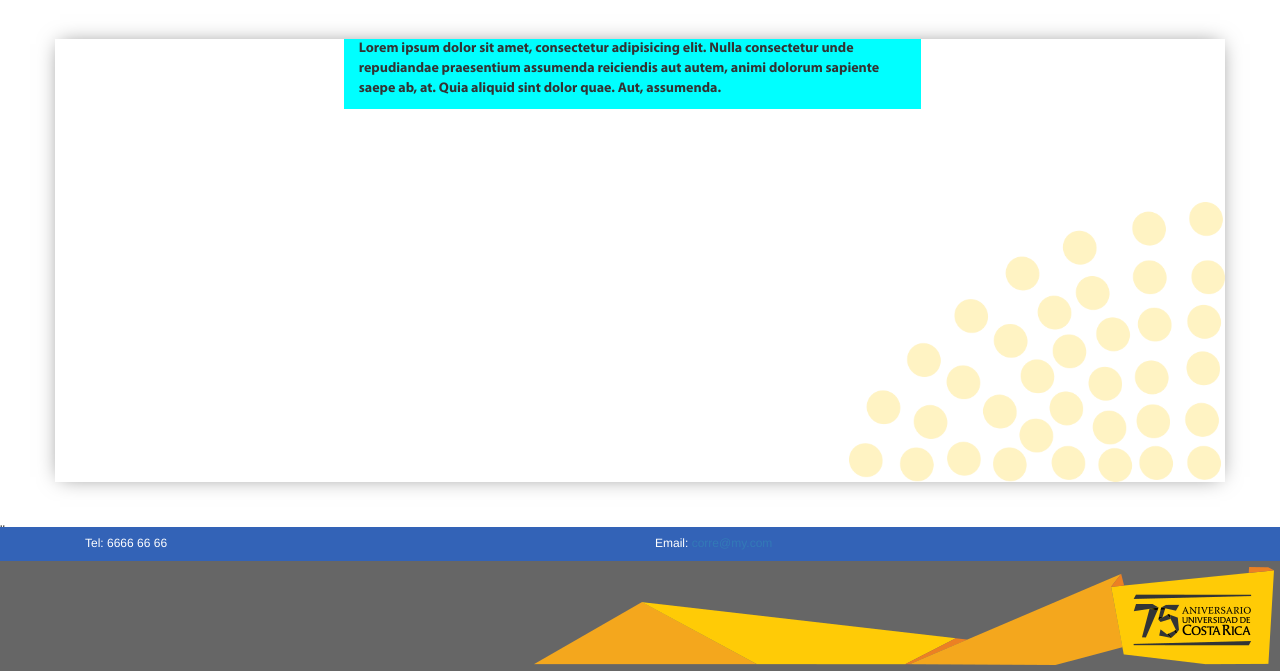
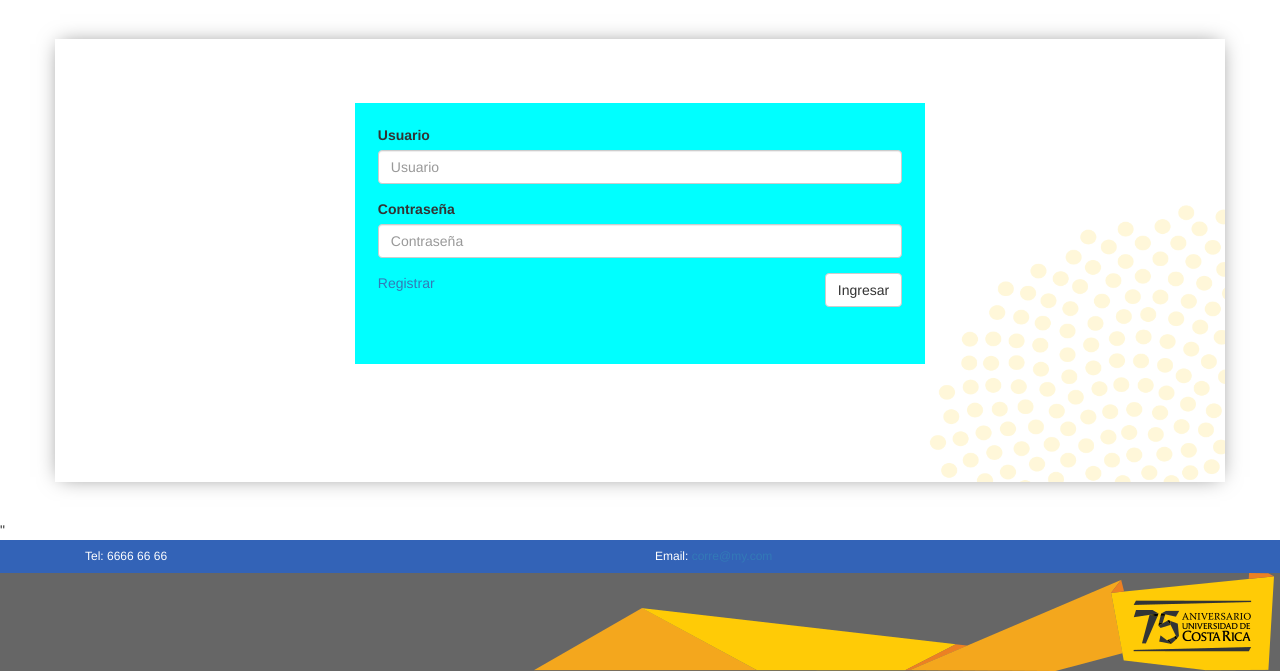
Before and after one commit to FranciscoMG/planillas, a PHP site: page / in a window 1280 px wide. Shown: the part 129-800 px from the top of the page. Run offline with PHP 8.4, Linux system fonts and the light colour scheme.

Commit message:
Vinicio: se trabaja en formulario

```diff
--- a/css/style.css
+++ b/css/style.css
@@ -42,7 +42,7 @@ footer .row1 {
 }
 footer .row2 {
 	background-color: #666666;
-	padding: 0.5%;
+	padding-right: 0.5%;
 	margin-right: -15px;
 	box-sizing: border-box;
 }
@@ -80,15 +80,22 @@ p {
 
 .index #perfil-nav {
 	background-color: #E9F1F9;
+	margin-right: 0;
 }
 .index .contenedor-log {
 	background-color: aqua;
+	padding: 2%;
+	padding-bottom: 5%;
+}
+.index .contenedor-log .row-formulario {
+
 }
 .index main .fondo-log {
+	padding-top: 5%;
 	height: 100%;
 	background-image: url("../img/circulos.png");
 	background-position: right bottom;
 	background-repeat: no-repeat;
-	background-size: 47vh 35vh;
+	background-size: 37vh 35vh;
 	box-shadow: 0px 0px 20px -5px rgba(0,0,0,0.5);
 }
--- a/index.php
+++ b/index.php
@@ -31,15 +31,26 @@
 	</header>
 	<main>
 		<div class="container fondo-log">
-			<div class="row ">
-				<div class="col-md-6 col-md-offset-3 col-lg-6  col-lg-offset-3 contenedor-log ">
-				<p>Lorem ipsum dolor sit amet, consectetur adipisicing elit. Nulla consectetur unde repudiandae praesentium assumenda reiciendis aut autem, animi dolorum sapiente saepe ab, at. Quia aliquid sint dolor quae. Aut, assumenda.</p>
+			<div class="row center-block">
+				<div class="col-sm-6 col-sm-offset-3 col-md-6 col-md-offset-3 col-lg-6  col-lg-offset-3 contenedor-log ">
+					<form>
+					  <div class="form-group">
+					    <label for="exampleInputEmail1">Usuario</label>
+					    <input type="email" class="form-control" id="exampleInputEmail1" placeholder="Usuario">
+					  </div>
+					  <div class="form-group">
+					    <label for="exampleInputPassword1">Contraseña</label>
+					    <input type="password" class="form-control" id="exampleInputPassword1" placeholder="Contraseña">
+					  </div>
+					  <a href="#">Registrar</a>
+					  <button type="submit" class="btn btn-default pull-right">Ingresar</button>
+					</form>
 				</div>
 			</div>
 		</div>
 			<div class="clearfix"></div>
 	</main>
-	<footer class="navbar-fixed-bottom hidden-xs hidden-ms" >
+	<footer class="navbar-fixed-bottom hidden-xs hidden-sm" >
 		<div class="container-fluid">
 			<div class="row row1">
 				<div class="container">
--- a/php/masterPage.php
+++ b/php/masterPage.php
@@ -188,7 +188,7 @@
 		</div>
 			<div class="clearfix"></div>
 	</main>
-	<footer class="navbar-fixed-bottom hidden-xs hidden-ms" >
+	<footer class="navbar-fixed-bottom hidden-xs hidden-sm" >
 		<div class="container-fluid">
 			<div class="row row1">
 				<div class="container">
```
Also changed, not shown: img/circulos.png.
